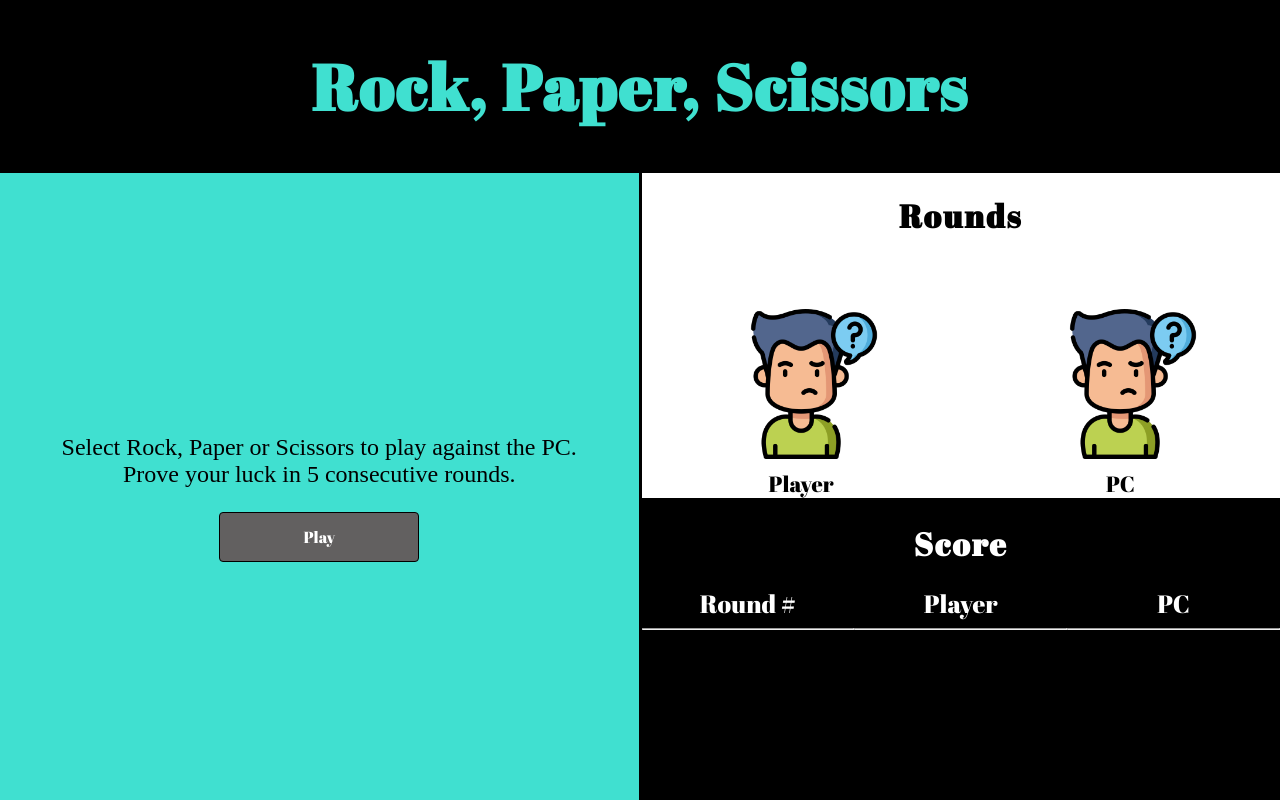
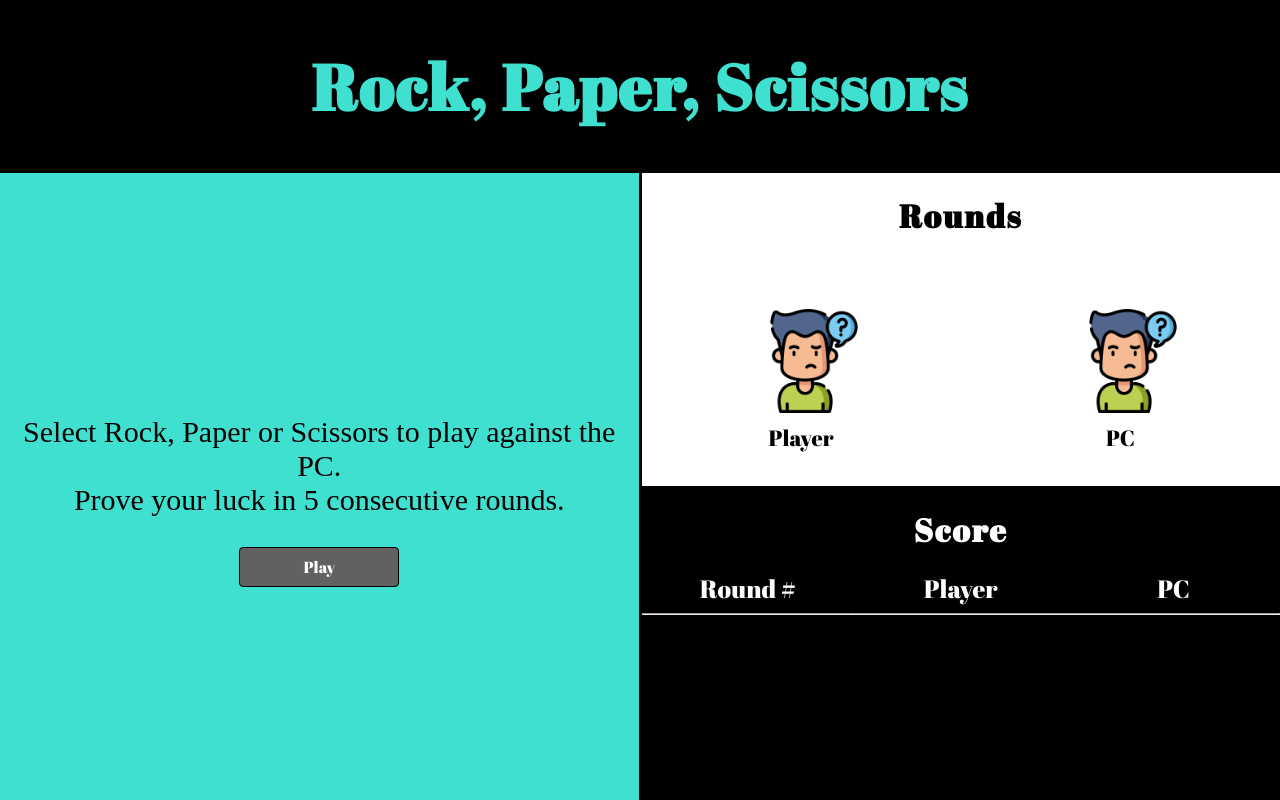
Before and after one commit to eacorder/rockPaperSissors, a plain HTML site: page index.html in a window 1280 px wide. Drawn offline with Linux system fonts and the light colour scheme.

Commit message:
clean more code and adding messages to html and js files

```diff
--- /dev/null
+++ b/games.css
@@ -0,0 +1,77 @@
+h1 {
+    font-family: 'Abril Fatface', cursive;
+    text-align: center;
+    letter-spacing: 2px;
+}
+
+p {
+    font-size: 30px;
+    text-align: center;
+}
+
+img {
+     width: 13vh;
+}
+span {
+    font-family: 'Abril Fatface', cursive;
+    font-size: 22px;
+}
+
+.invisible {
+    display: none !important;
+}
+
+.header {
+    background-color: black;
+    color: turquoise;
+    font-size: 32px;
+}
+
+button {
+    background-color: #626060;
+    color: white;
+    font-family: 'Abril Fatface', cursive;
+
+    width: 20vh;
+    height: 5vh;
+    outline: 0;
+    grid-gap: 8px;
+    align-items: center;
+    border: 1px solid #000;
+    border-radius: 4px;
+    cursor: pointer;
+    display: inline-flex;
+    flex-shrink: 0;
+    gap: 8px;
+    justify-content: center;
+    line-height: 1.5;
+    overflow: hidden;
+    padding: 12px 16px;
+    text-decoration: none;
+    text-overflow: ellipsis;
+    transition: all .14s ease-out;
+    white-space: nowrap;
+    font-size: 2vh;
+}
+
+button:hover {
+    box-shadow: 4px 4px 0 #000;
+    transform: translate(-4px,-4px);
+}
+
+button:focus-visible{
+    outline-offset: 1px;
+}
+
+.flexColumns {
+    display: flex;
+    flex-direction: column;
+}
+
+.flexRows {
+    display: flex;
+}
+
+.halfSpace {
+    flex: 1;
+}
--- a/index.html
+++ b/index.html
@@ -9,98 +9,98 @@
     <link rel="preconnect" href="https://fonts.googleapis.com">
     <link rel="preconnect" href="https://fonts.gstatic.com" crossorigin>
     <link href="https://fonts.googleapis.com/css2?family=Abril+Fatface&display=swap" rel="stylesheet">
+    <!-- general css for general components -->
+    <link rel="stylesheet" href="games.css">
+    <!-- css for specific elements -->
     <link rel="stylesheet" href="style.css">
+
 </head>
 <body>
-    <div class="container">
+    <div class="container flexColumns">
         <header class="header">
             <h1>Rock, Paper, Scissors</h1>
         </header>
-        <main class="content">
-            <div class="leftContent">
-                <div class="seleccion invisible">
+        <main class="content flexRows halfSpace">
+            <!-- left side instructions / selection buttons / game ending message -->
+            <div class="leftContent flexRows halfSpace">
+                <div class="seleccion flexColumns invisible">
                     <button value="rock" class="selected"><img class="btnImage" src="images/rocks.png"/></button>
                     <button value="scissors" class="selected"><img class="btnImage" src="images/scissors.png"/></button>
                     <button value="paper" class="selected"><img class="btnImage" src="images/email.png"/></button>
                 </div>
-                <div class="instructions "  >
-
-                        <p> Select Rock, Paper or Scissors to play against the PC. <br>
-                         Prove your luck in 5 consecutive rounds. </p>
-
+                <div class="instructions flexColumns"  >
+                    <p> Select Rock, Paper or Scissors to play against the PC. <br>
+                        Prove your luck in 5 consecutive rounds. </p>
                     <button class="play" >Play</button>
                 </div>
-                <div class="ending invisible"  >
+                <div class="ending invisible flexColumns"  >
                     <p class="endingMessage ">  </p>
                     <button class="again" >Play again!</button>
+                </div>
+            </div>
 
-                </div>
-
-            </div>
-            <div class="rightContent">
-                <div class="results">
-                    <div class="resultsHeader">
-                        <h1 class="resultsHeaderH">Rounds</h1>
-                    </div>
-                    <div class="resultsContent">
-                        <div class="resultsPlayer">
-                            <div class="playerScore">
+            <!-- right side upper section  rounds and images of selected choices  -->
+            <div class="flexColumns halfSpace">
+                <div class="flexColumns halfSpace">
+                    <h1 class="resultsHeaderH">Rounds</h1>
+                    <div class="resultsContent flexRows">
+                        <div class="resultsPlayer halfSpace flexColumns ">
+                            <div class="playerScore flexRows halfSpace">
                                 <img class="playerScoreImage" src="images/confused.png"  />
                             </div>
-                            <span class="resultsTitle">Player </span>
+                            <span class="resultsTitle halfSpace">Player </span>
                         </div>
-                        <div class="resultsPlayer">
-                            <div class="pcScore">
+                        <div class="resultsPlayer halfSpace flexColumns">
+                            <div class="pcScore flexRows halfSpace">
                                 <img class="pcScoreImage" src="images/confused.png"  />
                             </div>
-                            <span class="resultsTitle">PC </span>
+                            <span class="resultsTitle halfSpace">PC </span>
                         </div>
                     </div>
                 </div>
-                <div class="score">
+
+                <!-- right side bottom section scores for each rounds adding up -->
+                <div class="score halfSpace">
                     <div class="scoreHeader">
                         <h1>Score</h1>
                     </div>
-                    <div class="scoreContent">
-                        <div class="scoreContents">
+                    <div class="scoreContent flexRows">
+                        <div class="scoreContents halfSpace">
                             <div class="scoreHeaders">
                                 Round #
                             </div>
                             <hr>
                             <div class="scoreResult roundNum">
-
                             </div>
                          </div>
-                         <div class="scoreContents">
+                         <div class="scoreContents halfSpace">
                             <div class="scoreHeaders">
                                 Player
                             </div>
                             <hr>
                             <div class="scoreResult playerNum">
-
                             </div>
                          </div>
-                         <div class="scoreContents">
+                         <div class="scoreContents halfSpace">
                             <div class="scoreHeaders">
                                 PC
                             </div>
                             <hr>
                             <div class="scoreResult pcNum">
-
                             </div>
                          </div>
                     </div>
                 </div>
             </div>
         </main>
+
+        <!-- Modal with result messages of every round -->
         <div id="myModal" class="modal">
-
             <!-- Modal content -->
             <div class="modal-content">
               <span class="close">&times;</span>
               <p class="resultMessage"></p>
             </div>
-
         </div>
     </div>
     <script type="text/javascript" src="functions.js"></script>
--- a/style.css
+++ b/style.css
@@ -2,176 +2,37 @@ body, html, .container {
     margin: 0;
     height: 100%;
 }
-.container{
-    display: flex;
-    flex-direction: column;
-}
 
-.invisible {
-    display: none !important;
-}
-
-
-.header {
-    display: flex;
-    justify-content: center;
-    background-color: black;
-    color: turquoise;
-    font-size: 32px;
-    letter-spacing: 1px;
-}
-
-h1 {
-    font-family: 'Abril Fatface', cursive;
-    text-align: center;
-    letter-spacing: 2px;
-}
-
-p {
-    font-size: 24px;
-    text-align: center;
-}
-
-img {
-     width: 150px;
-}
-span {
-    flex: 1;
-    font-family: 'Abril Fatface', cursive;
-    font-size: 22px;
-}
-
-
-
-button {
-    background-color: #626060;
-    color: white;
-    font-family: 'Abril Fatface', cursive;
-
-
-    outline: 0;
-    grid-gap: 8px;
-    align-items: center;
-    border: 1px solid #000;
-    border-radius: 4px;
-    cursor: pointer;
-    display: inline-flex;
-    flex-shrink: 0;
-    font-size: 16px;
-    gap: 8px;
-    justify-content: center;
-    line-height: 1.5;
-    overflow: hidden;
-    padding: 12px 16px;
-    text-decoration: none;
-    text-overflow: ellipsis;
-    transition: all .14s ease-out;
-    white-space: nowrap;
-
-
-}
-button:hover {
-    box-shadow: 4px 4px 0 #000;
-    transform: translate(-4px,-4px);
-}
-button:focus-visible{
-    outline-offset: 1px;
-}
-
-
-.btnImage {
-    padding: 20px;
-    width: 90px;
-}
-
-.play {
-    width: 200px;
-    height: 50px;
-
-
-}
-
-.content {
-    display: flex;
-    justify-content:space-evenly;
-
-}
-
-
-.leftContent, .rightContent, .results , .score, .results, .score, .content{
-    flex:1;
-
+.selected {
+    padding: 18px;
+    width: auto;
+    height: auto;
 }
 
 .leftContent {
-    display: flex;
     background-color: turquoise;
     justify-content: center;
     align-items: center;
-
     border-right-style: solid;
 }
 
 .seleccion {
-    display: flex;
-    flex-direction: column;
     row-gap: 20px;
 }
 
 .instructions {
-   display: flex;
-   flex-direction: column;
-   justify-content: center;
    align-items: center;
-
-
-}
-
-.rightContent{
-    display: flex;
-    flex-direction: column;
-
-}
-
-
-.results{
-    display: flex;
-    flex-direction: column;
-    border-bottom-style: solid;
-
-
-}
-.resultsHeader {
-    text-align: center;
-    letter-spacing: 1px;
-}
-
-.resultsContent{
-    flex: 1;
-    display: flex;
-
 }
 
 .resultsPlayer {
-    flex:1;
-    display: flex;
-    flex-direction: column;
     align-items: center;
-    justify-content: center;
 
 }
-
 
 .playerScore , .pcScore{
     padding-left: 25px;
     padding-top: 50px;
-    flex: 1;
-    display: flex;
-    align-items: center;
-    justify-content: center;
 }
-
-
 
 .score {
     background-color: black;
@@ -185,16 +46,10 @@ button:focus-visible{
 .scoreHeaders {
     text-align: center;
     font-size: 25px;
-
 }
 
 .scoreContent {
     font-family: 'Abril Fatface', cursive;
-    display: flex;
-}
-
-.scoreContents {
-    flex: 1;
 }
 
 .scoreResult {
@@ -204,16 +59,8 @@ button:focus-visible{
 }
 
 .ending {
-    display: flex;
-    flex-direction: column;
     align-items: center;
 }
-
-.endingMessage  {
-    font-size: 30px;
-    letter-spacing: 2px;
-}
-
 
 /* css for modal  */
 
```
